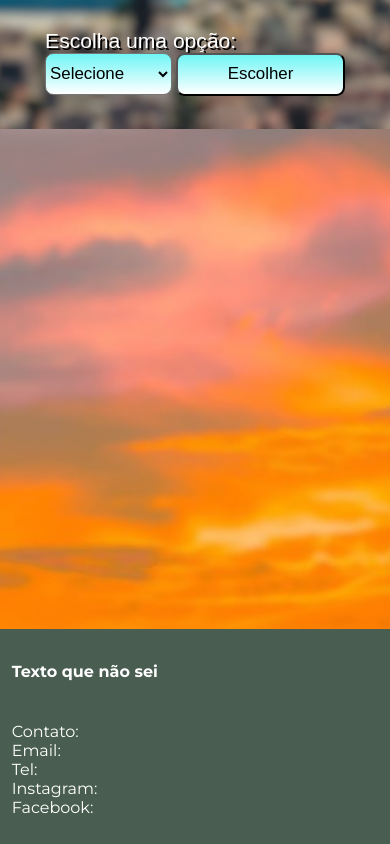
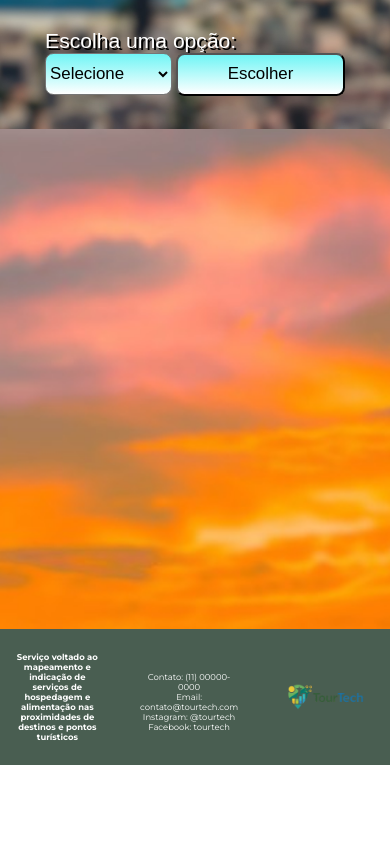
Before and after one commit to IsakAlmeida/TourTech, a website: page public/Pontos.html in a window 390 px wide. Shown: the part 748-1592 px from the top of the page. After the commit the page ends 1513 px from the top, so only its background shows below. Drawn offline with Linux system fonts and the light colour scheme.

Commit message:
Adicionando informações ao footer da Home e Pontos

```diff
--- a/public/Pontos.html
+++ b/public/Pontos.html
@@ -75,16 +75,21 @@
     </main>
     <div class="footer">
         <div class="textoFooter">
-            <h4>Texto que não sei</h4>
+            <h4>Serviço voltado ao mapeamento e indicação de serviços de hospedagem e alimentação nas proximidades de destinos e pontos turísticos</h4>
+        </div>
+        <div class="contato">
             <p>
                 <br>
-                Contato:<br>
-                Email:<br>
-                Tel:<br>
-                Instagram:<br>
-                Facebook:<br>
+                Contato: (11) 00000-0000<br>
+                Email: contato@tourtech.com<br>
+                Instagram: @tourtech<br>
+                Facebook: tourtech<br>
             </p>
         </div>
+        <div class="logoDown">
+            <img src="assets/Logo.png" alt="Logo">
+        </div>
+
     </div>
 </body>
 
--- a/public/css/home.css
+++ b/public/css/home.css
@@ -187,12 +187,29 @@ body {
   display: flex;
   background-color: #495E51;
   color: #FFFFFF;
+  gap: 20vh;
 }
 
 .textoFooter {
+  max-width: 30%;
   padding: 3vw;
+  display: flex;
+  justify-content: center;
+  align-items: center;
 }
 
+.contato{
+  display: flex;
+  justify-content: center;
+  align-items: center;
+}
+
+.logoDown img{
+  height: 30vh;
+  display: flex;
+  justify-content: flex-end;
+  align-items: flex-end;
+}
 
 @media only screen and (max-width: 600px) {
 body {
@@ -270,8 +287,25 @@ body {
   }
 
   .footer {
-    flex-direction: column;
+    font-size: 1.0vh;
+    flex-direction: row;
     text-align: center;
+    gap: 3vh;
+  }
+
+  .textoFooter h4{
+    width: 100%;
+  }
+
+  .logoDown{
+    width: 80%;
+    display: flex;
+    justify-content: center;
+    align-items: center;
+  }
+
+  .logoDown img{
+    height: 10vh;
   }
 
 }
--- a/public/css/pontos.css
+++ b/public/css/pontos.css
@@ -28,7 +28,7 @@ body {
 }
 
 .header .headerClick {
-  display:flex;
+    display: flex;
     align-items: center;
     justify-content: flex-end;
     width: 100%;
@@ -75,7 +75,7 @@ body {
 
 .botao:hover {
     transform: scale(1.05);
-  box-shadow: 0 4px 15px rgba(0,0,0,0.2);
+    box-shadow: 0 4px 15px rgba(0, 0, 0, 0.2);
 }
 
 .main {
@@ -177,10 +177,28 @@ body {
     display: flex;
     background-color: #495E51;
     color: #FFFFFF;
+    gap: 20vh;
 }
 
 .textoFooter {
+    max-width: 30%;
     padding: 3vw;
+    display: flex;
+    justify-content: center;
+    align-items: center;
+}
+
+.contato {
+    display: flex;
+    justify-content: center;
+    align-items: center;
+}
+
+.logoDown img {
+    height: 30vh;
+    display: flex;
+    justify-content: flex-end;
+    align-items: flex-end;
 }
 
 /* TABLETS (até 992px) */
@@ -196,7 +214,7 @@ body {
         margin-left: -10%;
     }
 
-    .logo{
+    .logo {
         width: 70%;
     }
 
@@ -205,7 +223,7 @@ body {
         height: auto;
     }
 
-    .headerClick{
+    .headerClick {
         display: flex;
         justify-content: flex-start;
         margin-left: -10%;
@@ -214,7 +232,7 @@ body {
         height: auto;
     }
 
-    .botao{
+    .botao {
         width: 30%;
         padding: 3%;
         font-size: 1.6vh;
@@ -280,10 +298,25 @@ body {
     }
 
     .footer {
+        font-size: 1.0vh;
+        flex-direction: row;
+        text-align: center;
+        gap: 2vh;
+    }
+
+    .textoFooter h4 {
         width: 100%;
+    }
+
+    .logoDown {
+        width: 50%;
+        display: flex;
+        justify-content: center;
         align-items: center;
-        margin: 0;
-        padding: 0;
+    }
+
+    .logoDown img {
+        height: 15vh;
     }
 
 }
@@ -300,7 +333,7 @@ body {
         margin-left: -10%;
     }
 
-    .logo{
+    .logo {
         width: 70%;
     }
 
@@ -309,7 +342,7 @@ body {
         height: auto;
     }
 
-    .headerClick{
+    .headerClick {
         display: flex;
         justify-content: flex-start;
         margin-left: -10%;
@@ -318,7 +351,7 @@ body {
         height: auto;
     }
 
-    .botao{
+    .botao {
         width: 60%;
         padding: 3%;
         font-size: 1.4vh;
@@ -385,8 +418,25 @@ body {
     }
 
     .footer {
+        font-size: 1.0vh;
+        flex-direction: row;
+        text-align: center;
+        gap: 3vh;
+    }
+
+    .textoFooter h4 {
         width: 100%;
+    }
+
+    .logoDown {
+        width: 80%;
+        display: flex;
+        justify-content: center;
         align-items: center;
     }
 
+    .logoDown img {
+        height: 10vh;
     }
+
+}
```
Also changed, not shown: public/home.html (+10 -6 lines). Lines whose indentation alone changed are shown as unchanged.
